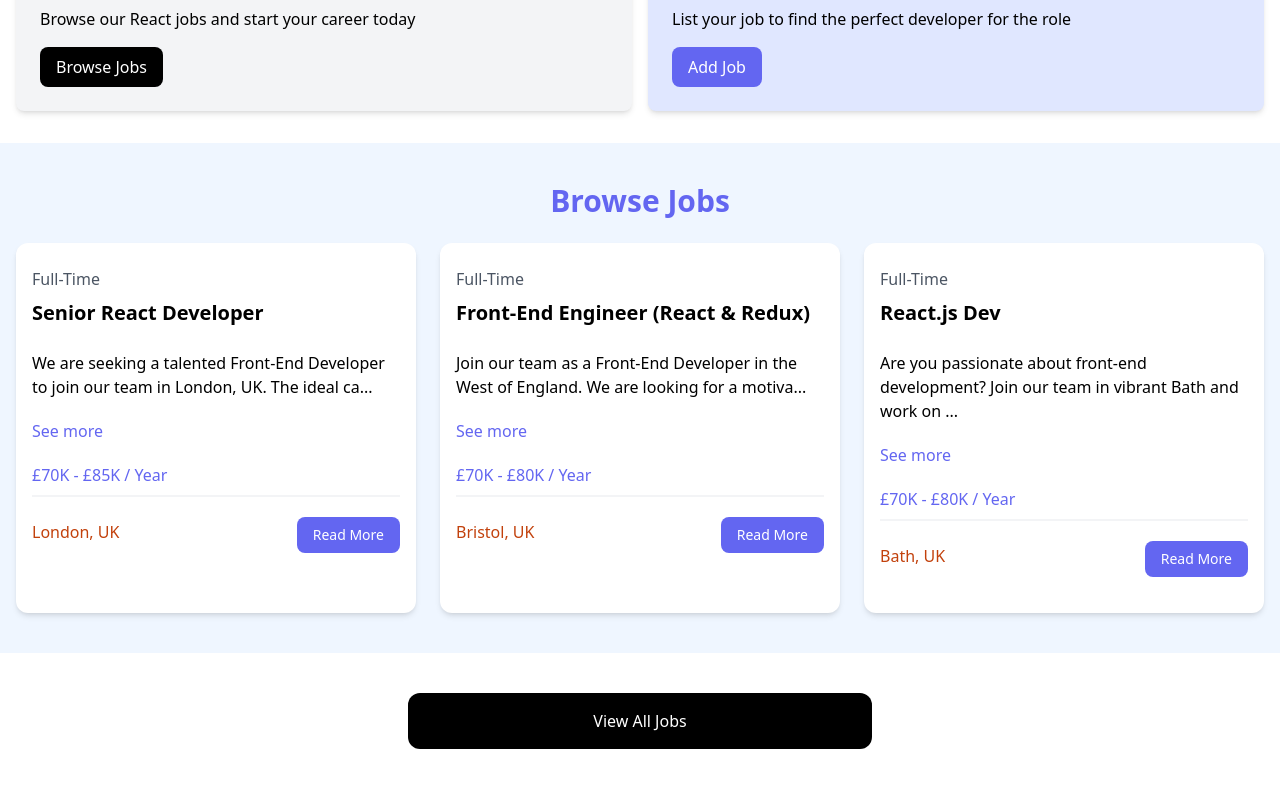
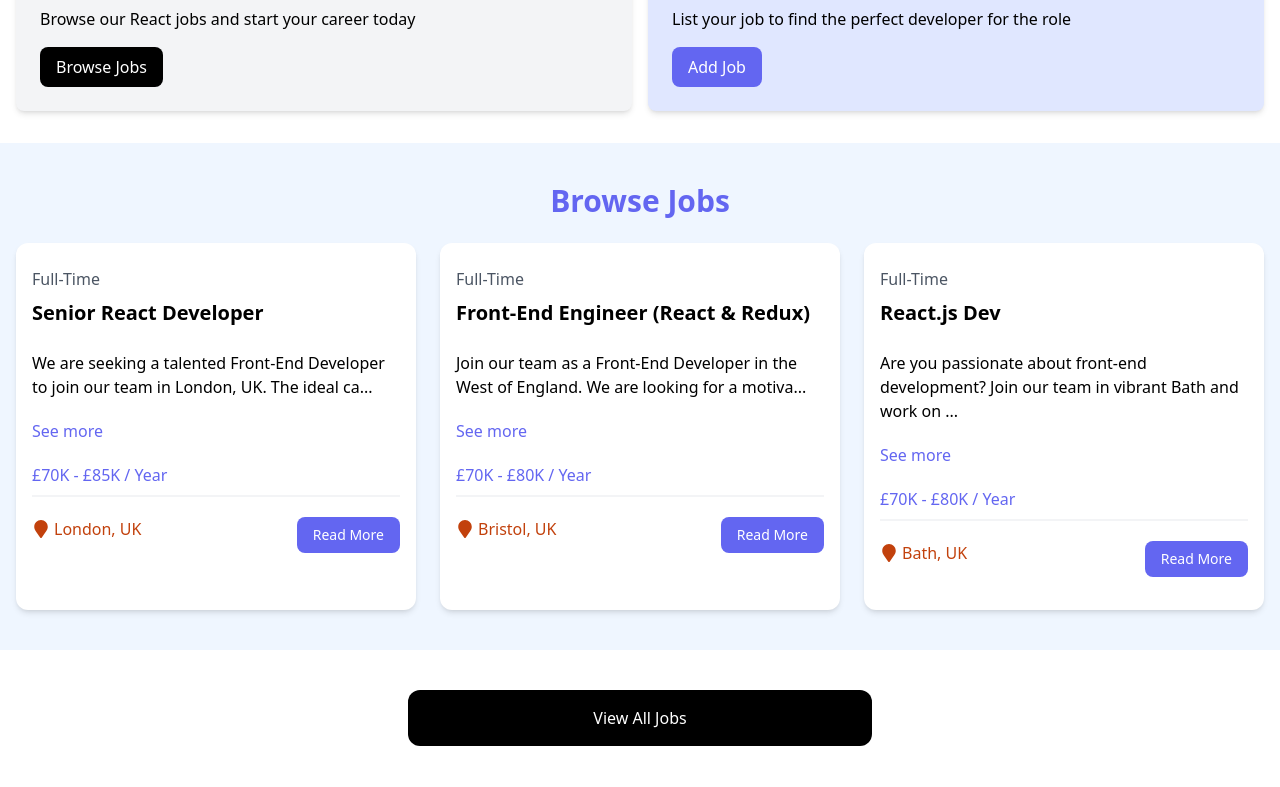
Before and after one commit to GenadiKozarev/react-tailwind-jobs-board, a React (Vite) app: page / in a window 1280 px wide. Shown: the part 466-1253 px from the top of the page. Built offline with nearby package versions, Linux system fonts and the light colour scheme.

Commit message:
add map marker icon next to job listing's location

```diff
--- a/package.json
+++ b/package.json
@@ -12,6 +12,7 @@
   "dependencies": {
     "react": "^18.2.0",
     "react-dom": "^18.2.0",
+    "react-icons": "^5.0.1",
     "react-router-dom": "^6.22.3"
   },
   "devDependencies": {
--- a/src/components/JobListing.jsx
+++ b/src/components/JobListing.jsx
@@ -1,4 +1,5 @@
 import { useState } from 'react';
+import { FaMapMarker } from 'react-icons/fa';
 
 const JobListing = ({ job }) => {
     const [showFullDescription, setShowFullDescription] = useState(false);
@@ -33,7 +34,7 @@
 
                 <div className="flex flex-col lg:flex-row justify-between mb-4">
                     <div className="text-orange-700 mb-3">
-                        <i className="fa-solid fa-location-dot text-lg"></i>
+                        <FaMapMarker className="inline text-lg mb-1 mr-1" />
                         {job.location}
                     </div>
                     <a
```
Also changed, not shown: 1 other file (tests, documents, lock files or other folders).
